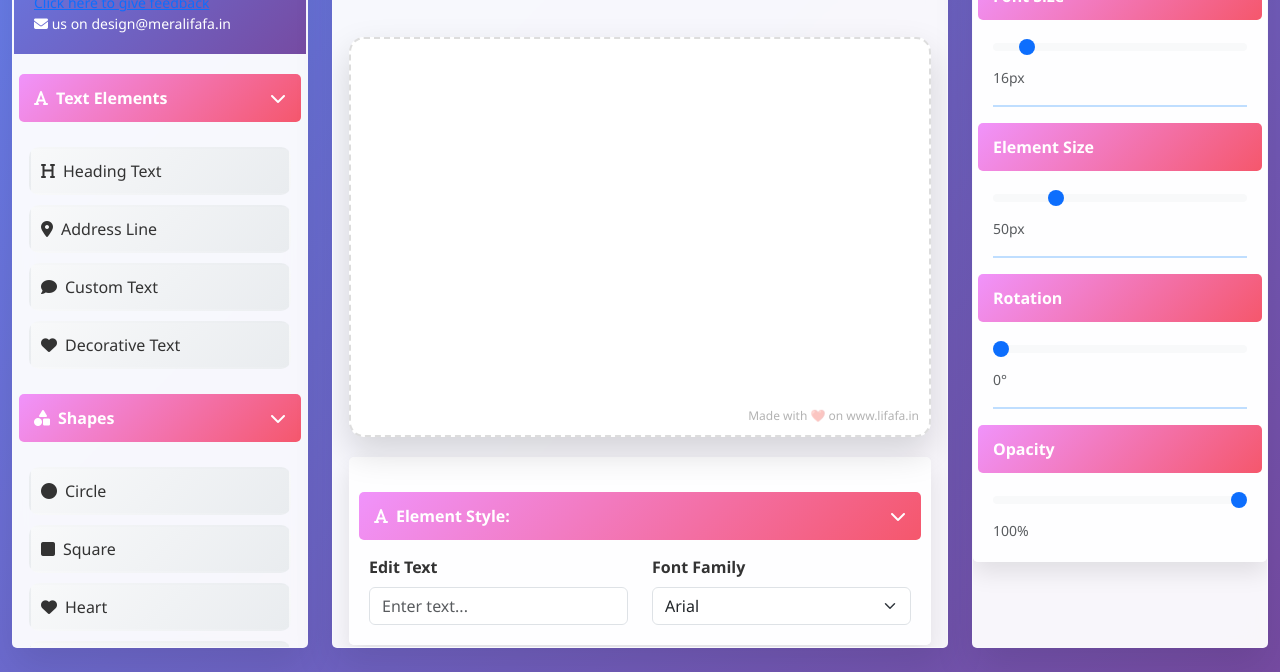
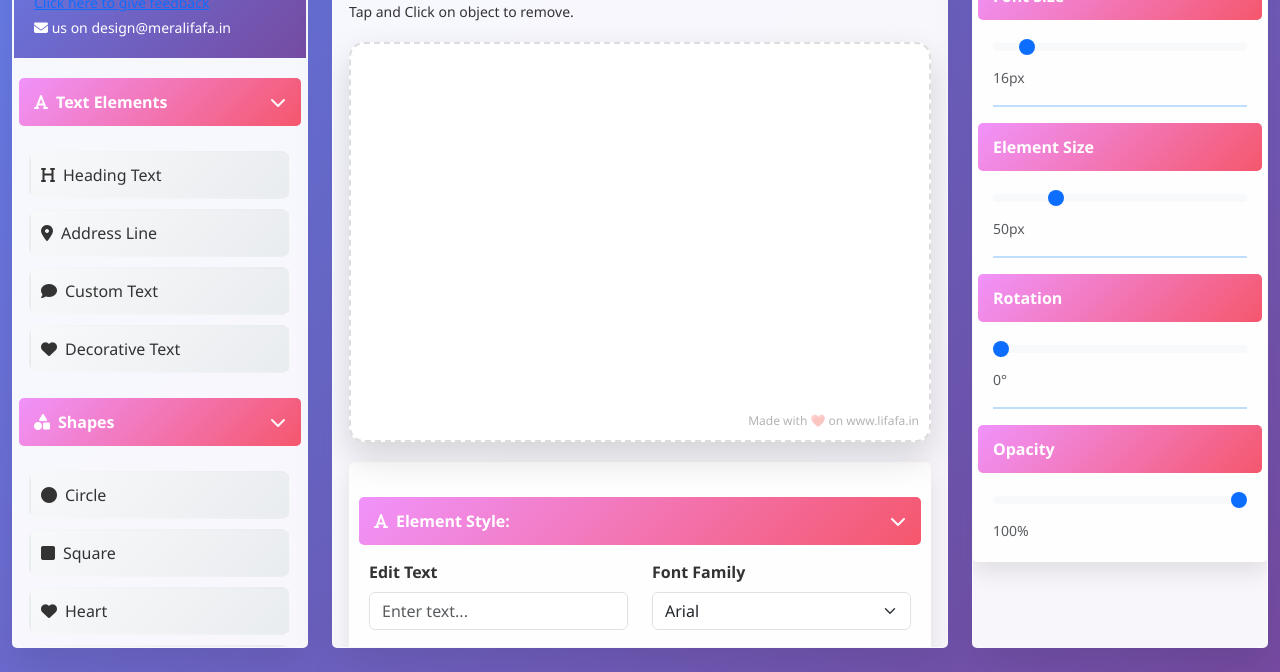
Before and after one commit to tan-infinity93/mera_lifafa, a plain HTML site: page index.html in a window 1280 px wide. Shown: the part 128-800 px from the top of the page. Drawn offline with nearby package versions, Linux system fonts and the light colour scheme.

Commit message:
modified UI

```diff
--- a/index.html
+++ b/index.html
@@ -40,7 +40,7 @@
                         <!-- <h4>Lifafa Designer. </h4>
                         <p class="mb-0 small">Drag & Drop to Create</p> -->
                         <p class="mt-2 mb-0 small"><a href="https://forms.gle/EkcfLnTTXUfxAP1q7" id="give-feedback">Click here to give feedback</a></p>
-                        <p class="mb-0 small"><i class="fas fa-envelope"></i> us on design@meralifafa.in</p>
+                        <p class="mt-1 mb-0 small"><i class="fas fa-envelope"></i> us on design@meralifafa.in</p>
                     </div>
 
                     <!-- Text Elements -->
@@ -146,7 +146,8 @@
                         </div>
                     </div>
                     <div class="row">
-                        <p class="mb-0x small">Drag & Drop to Create</p>
+                        <p class="mb-0 small">Drag & Drop to Create.</p>
+                        <p class="mt-0 mb-0 small">Tap and Click on object to remove.</p>
                     </div>
                     <!-- <div class="">
                         <h3><i class="fas fa-envelope me-2"></i>Design Canvas</h3>
```
